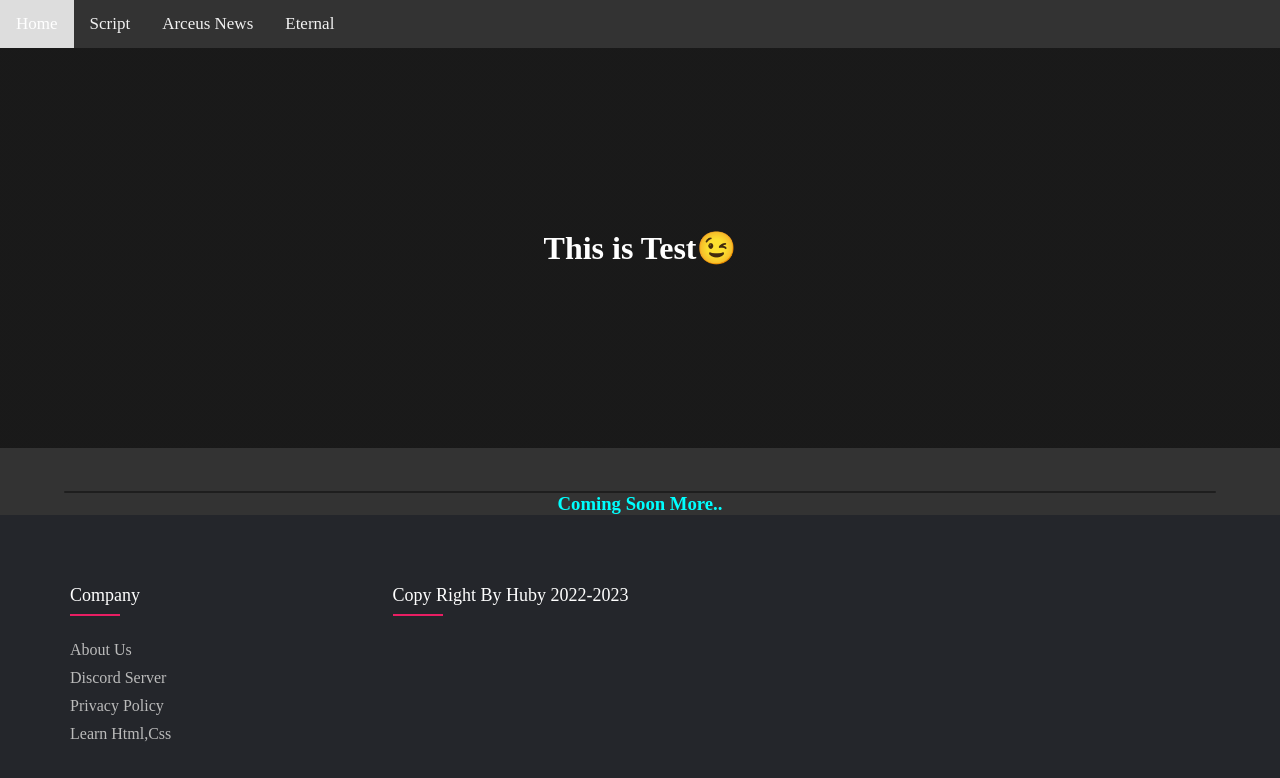
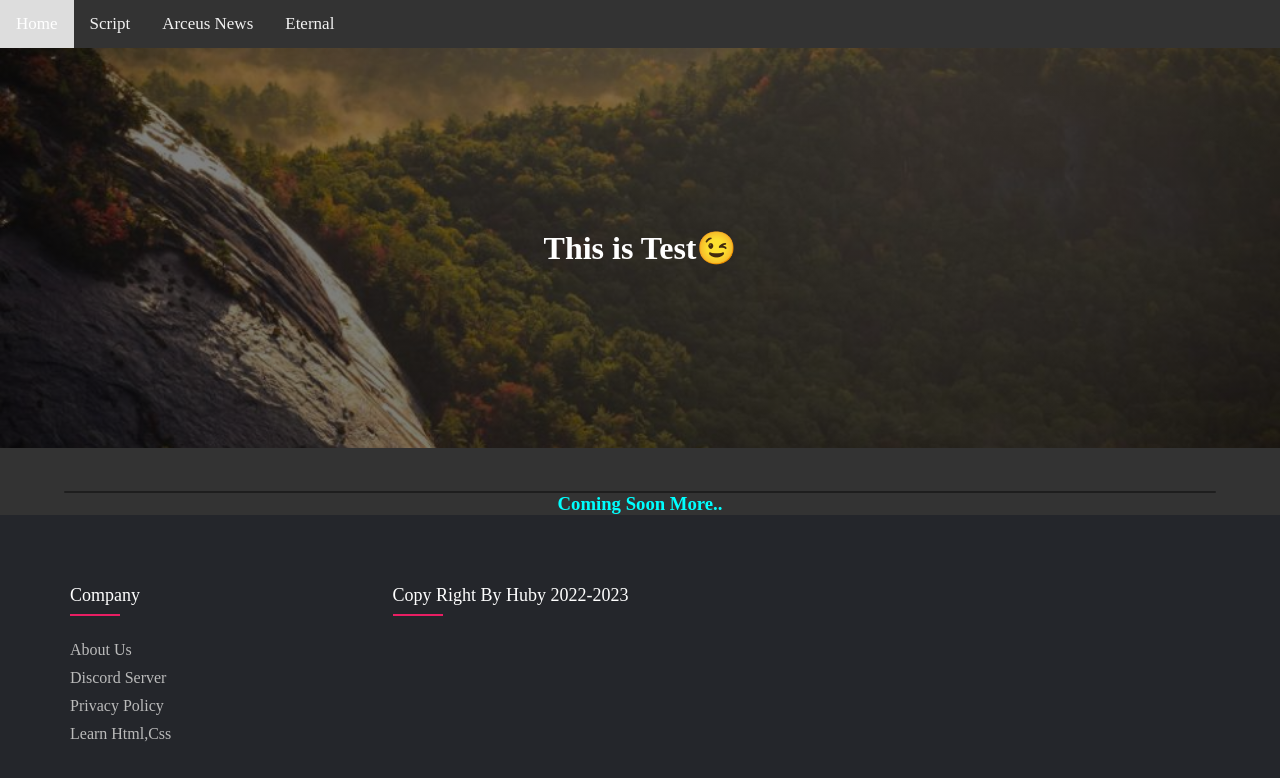
Before and after one commit to Hubyi7/test-huby, a plain HTML site: page index.html in a window 1280 px wide. Drawn offline with Linux system fonts and the light colour scheme.

Commit message:
Update test.css

```diff
--- a/test.css
+++ b/test.css
@@ -11,7 +11,7 @@ body, html {
 
   /* Use "linear-gradient" to add a darken background effect to the image (photographer.jpg). This will make the text easier to read */
 
-  background-image: linear-gradient(rgba(0, 0, 0, 0.5), rgba(0, 0, 0, 0.5)), url("test.jpg");
+  background-image: linear-gradient(rgba(0, 0, 0, 0.5), rgba(0, 0, 0, 0.5)), url("img_nature_wide.jpg");
 
   /* Set a specific height */
 
```
